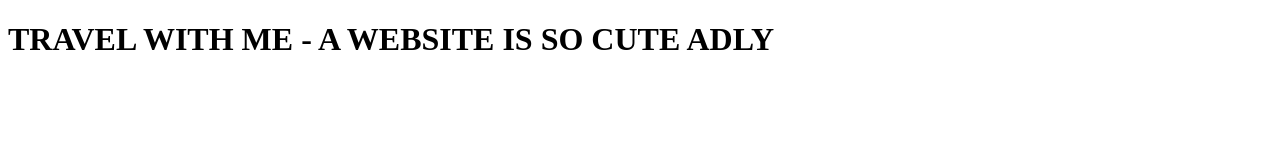
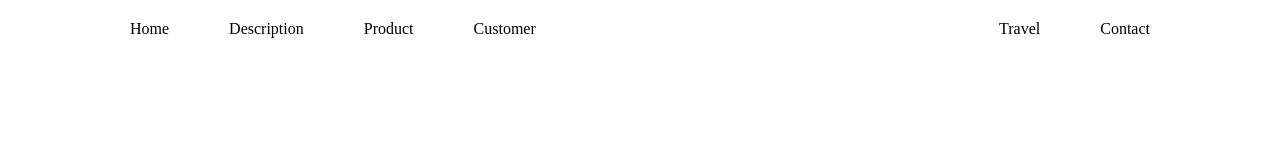
Before and after one commit to Thanhdatlevi/-n-c-ng-ngh-ph-n-m-m---Web-qu-n-l-du-l-ch, a plain HTML site: page index.html in a window 1280 px wide. Drawn offline with Linux system fonts and the light colour scheme.

Commit message:
create header

```diff
--- a/index.html
+++ b/index.html
@@ -3,9 +3,35 @@
 <head>
     <meta charset="UTF-8">
     <meta name="viewport" content="width=device-width, initial-scale=1.0">
+    <link rel="stylesheet" href="./main.css">
     <title>Travel with me</title>
 </head>
 <body>
-    <h1>TRAVEL WITH ME - A WEBSITE IS SO CUTE ADLY</h1>
+    <!-- header -->
+    <header>
+        <div class="mar">
+            <div id="sup">
+                <div class="row left">
+                    <p><a href="#!">Home</a></p>
+                    <p><a href="#!">Description</a></p>
+                    <p><a href="#!">Product</a></p>
+                    <p><a href="#!">Customer</a></p>
+                </div>
+                <div class="row right">
+                    <p><a href="#!">Travel</a></p>
+                    <p><a href="#!">Contact</a></p>
+                </div>
+            </div>
+
+            <div id="nav">
+
+            </div>
+        </div>
+    </header>
+
+
+
+
+    <!-- Slider -->
 </body>
 </html>
--- /dev/null
+++ b/main.css
@@ -0,0 +1,26 @@
+* {
+    box-sizing: border-box;
+    margin: 0px;
+    padding: 0px;
+}
+
+/* common */
+.mar {
+    margin: 0px 100px;
+}
+.row{
+    display: flex;
+}
+
+header #sup{
+    display: flex;
+    justify-content: space-between;
+}
+
+header #sup a{
+    text-decoration: none;
+    color: #000;
+    display: inline-block;
+
+    padding: 20px 30px;
+}
```
